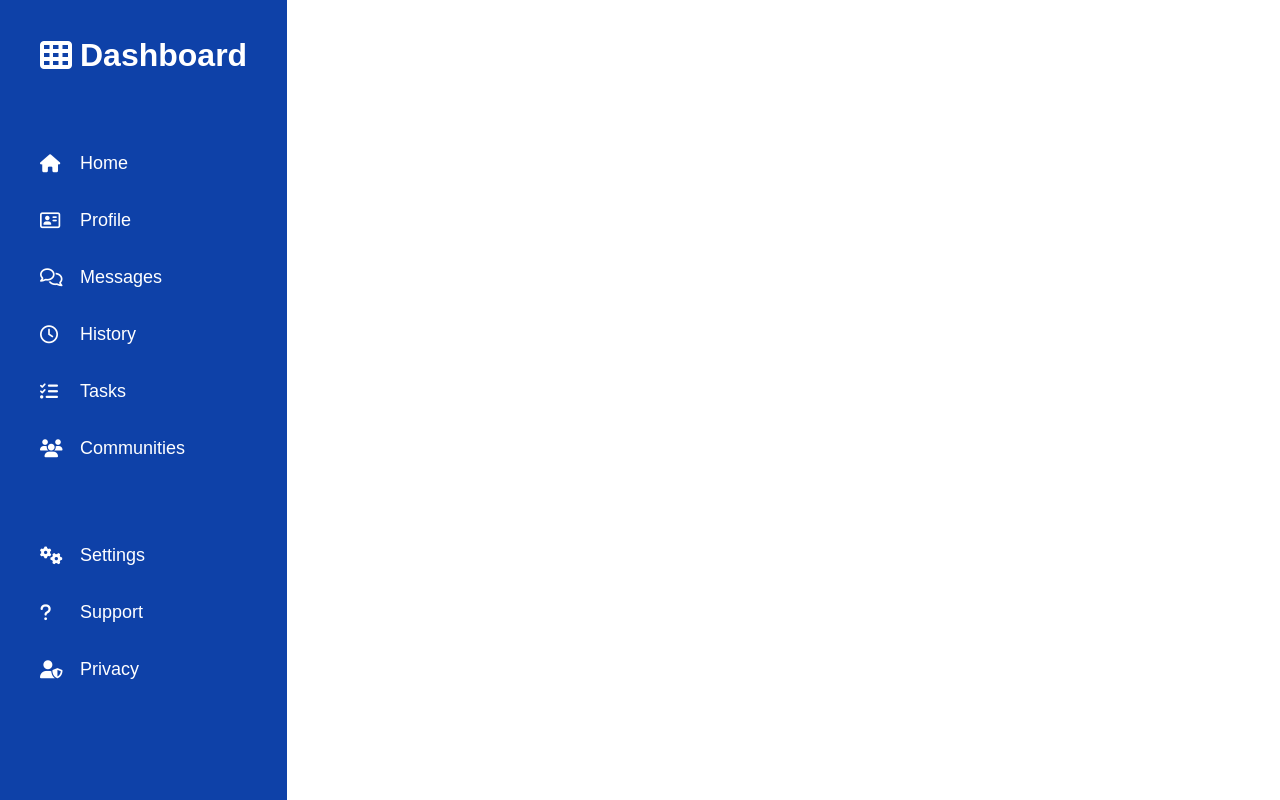
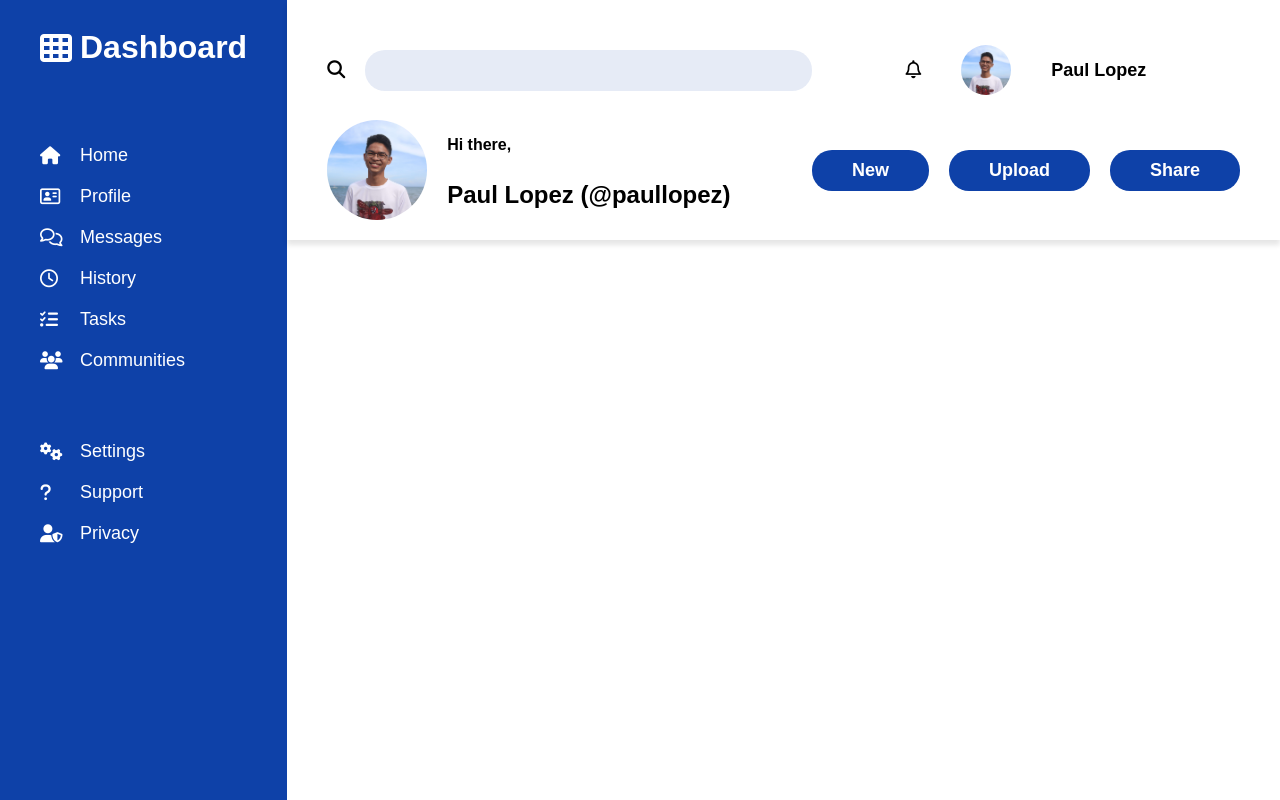
Before and after one commit to PaulooMartin/OdinProjects-admin, a plain HTML site: page index.html in a window 1280 px wide. Drawn offline with Linux system fonts and the light colour scheme.

Commit message:
Finished header

```diff
--- a/index.html
+++ b/index.html
@@ -58,7 +58,27 @@
           </div>
         </div>
       </div>
-      <div class="header"></div>
+      <div class="header">
+        <div class="searchbar">
+          <i class="fa-solid fa-magnifying-glass"></i>
+          <input type="search" id="search-input" />
+        </div>
+        <div class="account">
+          <i class="fa-regular fa-bell"></i>
+          <img src="img/portrait-compressed.jpg" />
+          <h4>Paul Lopez</h4>
+        </div>
+        <div class="greetings">
+          <img src="img/portrait-compressed.jpg">
+          <h4>Hi there,</h4>
+          <h2>Paul Lopez (@paullopez)</h2>
+        </div>
+        <div class="action-buttons-container">
+          <button type="button">New</button>
+          <button type="button">Upload</button>
+          <button type="button">Share</button>
+        </div>
+      </div>
       <div class="content-area"></div>
     </div>
   </body>
--- a/styles/style.css
+++ b/styles/style.css
@@ -1,6 +1,15 @@
 h2,
+h4,
+p,
+input,
+button {
+  font-family: Arial, Helvetica, sans-serif;
+}
+
+h2,
+h4,
 p {
-  font-family: Arial, Helvetica, sans-serif;
+  margin: 10px 0px;
 }
 
 body {
@@ -41,6 +50,84 @@ body {
 
 .header {
   grid-area: 1 / 2 / 2 / -1;
+  display: grid;
+  grid-template-columns: 2fr 1fr;
+  grid-template-rows: 1fr 1fr;
+  padding: 20px 40px;
+  align-items: center;
+  box-shadow: 0px 5px 5px rgb(0, 0, 0, 0.1);
+}
+
+.header .searchbar {
+  grid-area: 1 / 1 / 2 / 2;
+  display: flex;
+  align-items: center;
+  gap: 20px;
+}
+
+.header .searchbar * {
+  font-size: 18px;
+}
+
+.header .searchbar #search-input {
+  padding: 10px;
+  border-radius: 20px;
+  border: none;
+  background-color: rgb(14, 65, 168, 0.1);
+  flex-grow: 1;
+}
+
+.header .account {
+  grid-area: 1 / 2 / 2 / -1;
+  display: flex;
+  align-items: center;
+  justify-content: center;
+  gap: 40px;
+}
+
+.header .account * {
+  font-size: 18px;
+}
+
+.header .account img {
+  width: 50px;
+  height: 50px;
+  border-radius: 50%;
+}
+
+.header .greetings {
+  grid-area: 2 / 1 / -1 / 2;
+  display: grid;
+  grid-template-columns: 1fr 9fr;
+  grid-template-rows: repeat(2, 1fr);
+  align-items: center;
+  column-gap: 20px;
+}
+
+.header .greetings img {
+  width: 100px;
+  height: 100px;
+  border-radius: 50%;
+  grid-area: 1 / 1 / -1 / 2;
+}
+
+.header .action-buttons-container {
+  grid-area: 2 / 2 / -1 / -1;
+  display: grid;
+  justify-items: center;
+  justify-content: center;
+  grid-template-columns: repeat(3, 1fr);
+  gap: 20px;
+}
+
+.header .action-buttons-container button {
+  background-color: rgb(14, 65, 168);
+  padding: 10px 40px;
+  border: none;
+  border-radius: 20px;
+  font-weight: bold;
+  font-size: 18px;
+  color: white;
 }
 
 .content-area {
```
Also changed, not shown: img/portrait-compressed.jpg (added).
